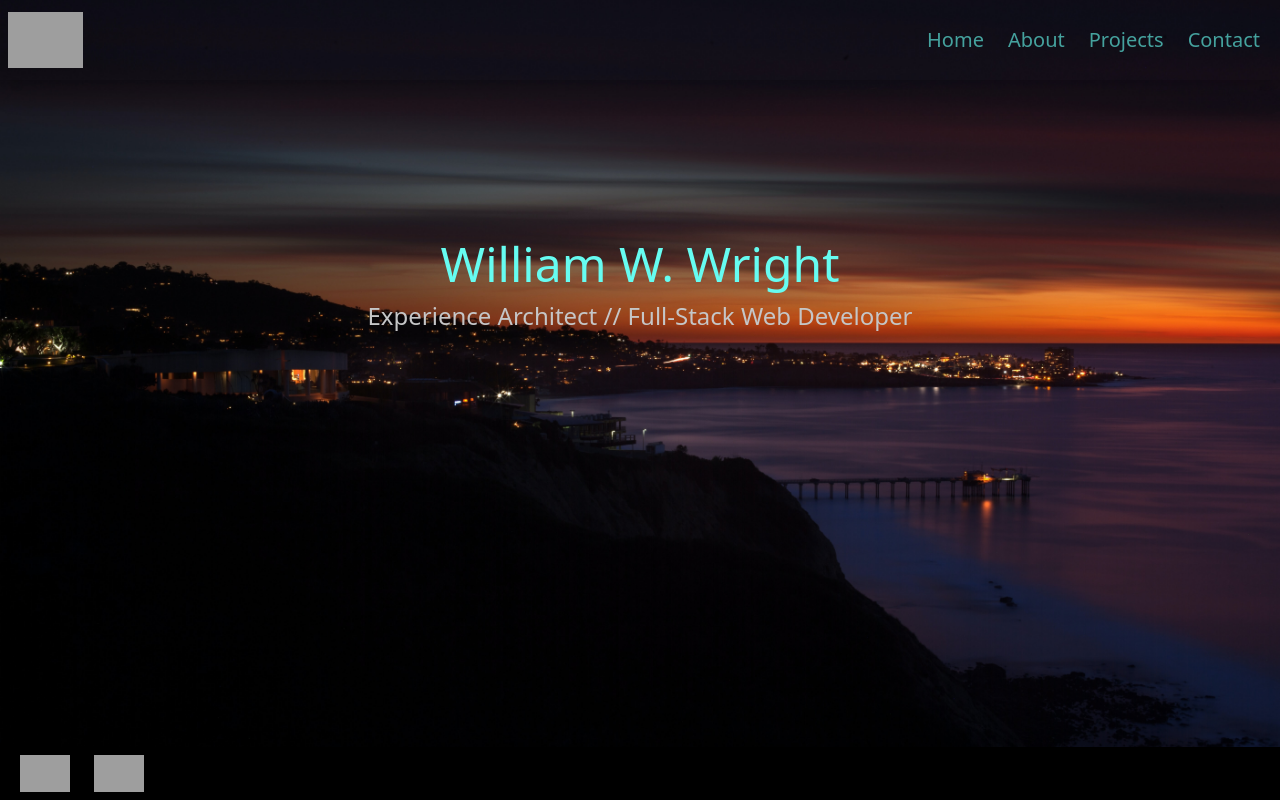
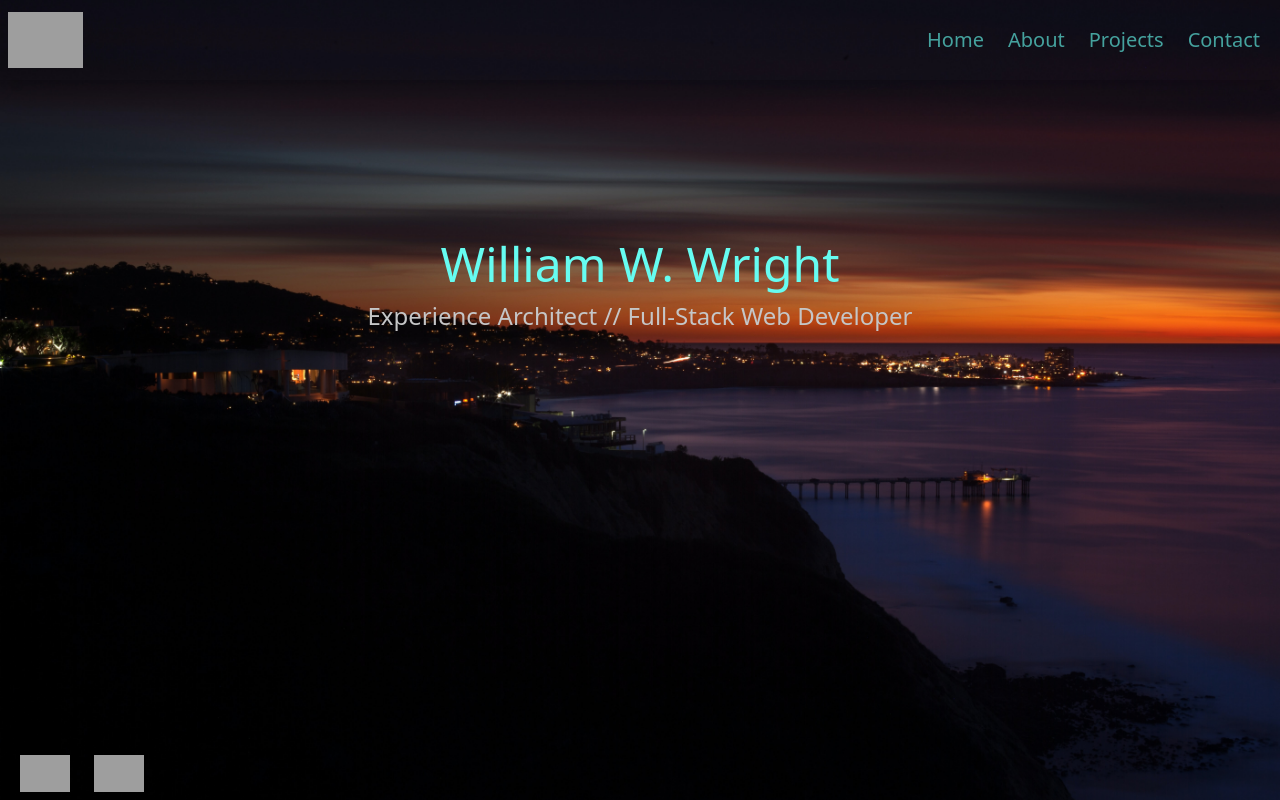
Before and after one commit to wrightw404/portfolio-next, a Next.js app in the folder portfolio-nextjs/: page / in a window 1280 px wide. Built offline with nearby package versions, Linux system fonts and the light colour scheme; grey boxes are pictures that could not be loaded.

Commit message:
small syntax

```diff
--- a/portfolio-nextjs/components/Footer.js
+++ b/portfolio-nextjs/components/Footer.js
@@ -12,7 +12,7 @@ export default function Footer() {
     //     </li>
     //   </ul>
     // </nav>
-    <div className="bg-black w-full p-2 fixed bottom-0">
+    <div className="bg-transparent w-full p-2 fixed bottom-0">
       {/* <Image
         src="/../public/assets/logos/cLogo.png"
         alt="logo"
--- a/portfolio-nextjs/pages/projects.js
+++ b/portfolio-nextjs/pages/projects.js
@@ -9,7 +9,6 @@ export default function projects() {
       <Nav />
       <section className="justify-items-center pt-16 ">
         <div className="bg-second-bg-image bg-[length:1750px_210px] py-24" alt="city">
-          {/* <h1 className="text-electric-blue text-5xl text-center">About</h1> */}
         </div>
       </section>
       <div className="max-w-[1240px] mx-auto px-2 py-16">
```
